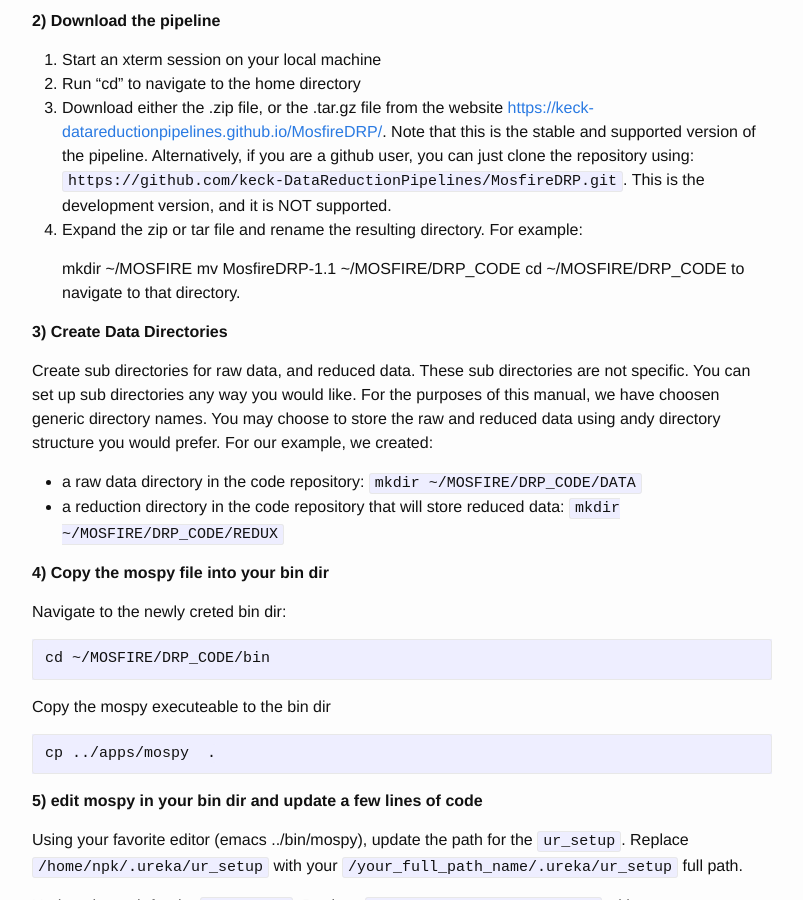
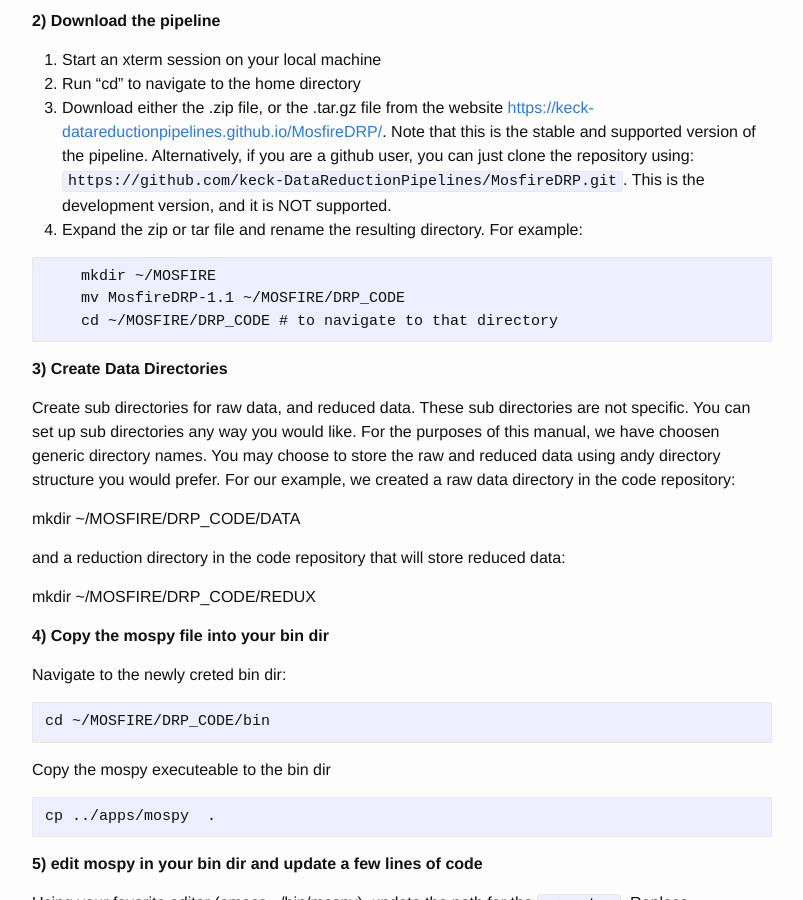
Before and after one commit to Keck-DataReductionPipelines/MosfireDRP, a Jekyll site: the page built from _manual/03installing.md, in a window 1280 px wide and 900 px high, scrolled down 1142 px. Shown: the whole window, without its empty margins (238-1041 px from the left). Built offline with Jekyll 4.4.1, drawn with Linux system fonts in a browser that asks for light colours.

Commit message:
Formatting tweaks for clarity.

````diff
--- a/_manual/03installing.md
+++ b/_manual/03installing.md
@@ -44,16 +44,22 @@ The DRP was developed using UREKA version 1.0. Navigate to the 1.0 distribution
 3. Download either the .zip file, or the .tar.gz file from the website [https://keck-datareductionpipelines.github.io/MosfireDRP/](https://keck-datareductionpipelines.github.io/MosfireDRP/).  Note that this is the stable and supported version of the pipeline.  Alternatively, if you are a github user, you can just clone the repository using: `https://github.com/keck-DataReductionPipelines/MosfireDRP.git`.  This is the development version, and it is NOT supported.
 4. Expand the zip or tar file and rename the resulting directory. For example:
 
+```
     mkdir ~/MOSFIRE
     mv MosfireDRP-1.1 ~/MOSFIRE/DRP_CODE
-    cd ~/MOSFIRE/DRP_CODE to navigate to that directory.
+    cd ~/MOSFIRE/DRP_CODE # to navigate to that directory
+```
+
 
 **3) Create Data Directories**
 
-Create sub directories for raw data, and reduced data. These sub directories are not specific. You can set up sub directories any way you would like. For the purposes of this manual, we have choosen generic directory names. You may choose to store the raw and reduced data using andy directory structure you would prefer. For our example, we created:
+Create sub directories for raw data, and reduced data. These sub directories are not specific. You can set up sub directories any way you would like. For the purposes of this manual, we have choosen generic directory names. You may choose to store the raw and reduced data using andy directory structure you would prefer. For our example, we created a raw data directory in the code repository:
 
-* a raw data directory in the code repository: `mkdir ~/MOSFIRE/DRP_CODE/DATA`
-* a reduction directory in the code repository that will store reduced data: `mkdir ~/MOSFIRE/DRP_CODE/REDUX`
+mkdir ~/MOSFIRE/DRP_CODE/DATA
+
+and a reduction directory in the code repository that will store reduced data:
+
+mkdir ~/MOSFIRE/DRP_CODE/REDUX
 
 
 **4) Copy the mospy file into your bin dir**
````
